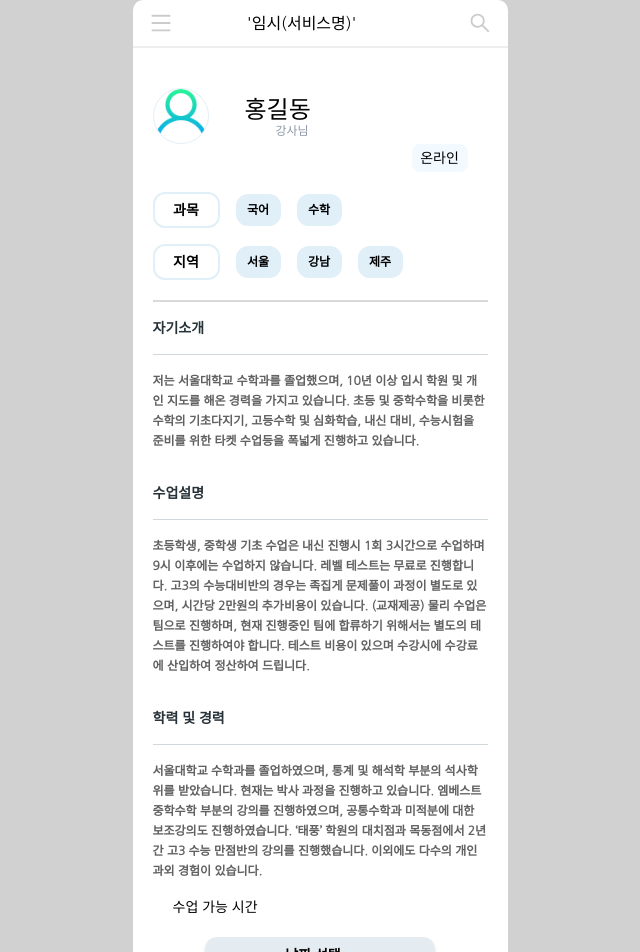
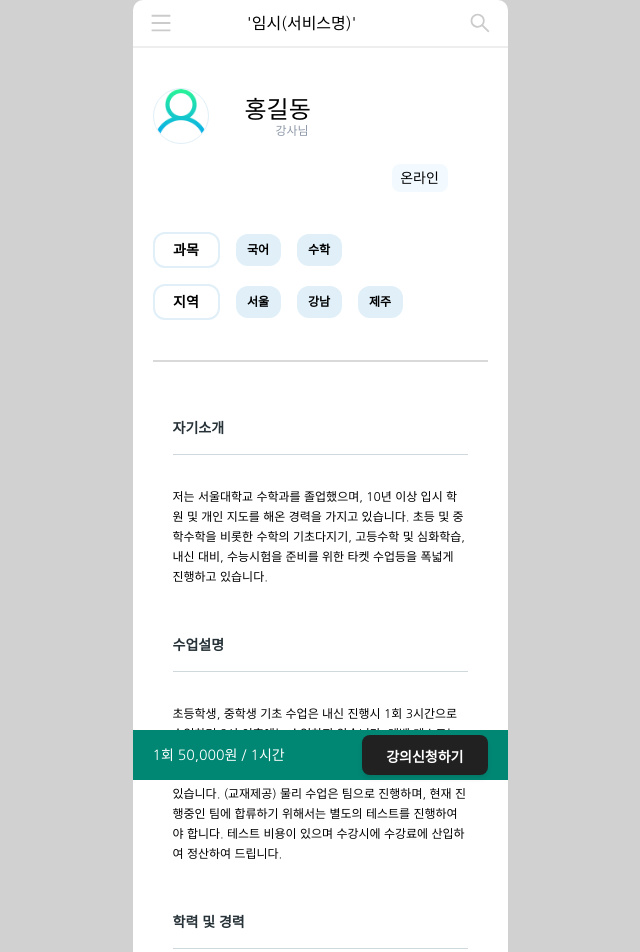
Before and after one commit to codestates-seb/seb45_main_010, a React (Vite) app in the folder client/: page /detail in a window 1280 px wide. Shown: the top 952 px of the page, without its empty margins (320-960 px from the left). Built offline with nearby package versions, Linux system fonts and the light colour scheme.

Commit message:
[feat] accordion layout finished

```diff
--- a/client/src/pages/DetailPage/DetailPage.tsx
+++ b/client/src/pages/DetailPage/DetailPage.tsx
@@ -13,6 +13,7 @@ export default function DetailPage() {
   const handleOpenAcc3 = () => setOpenAcc3((cur) => !cur);
 
   return (
+    <>
       <div className="m-5 my-10">
         <div className="flex flex-row items-center gap-6">
           <img
@@ -25,7 +26,7 @@ export default function DetailPage() {
             <div className="font-normal text-[#8E98A8] text-xs ml-[43px] mt-[-10px]">강사님</div>
           </div>
         </div>
-      <div className="flex justify-end gap-5 m-5 mt-0">
+        <div className="flex justify-end gap-5 m-10 mt-5">
           <div className="flex items-center justify-center text-sm rounded-lg h-7 w-14 bg-mint-3">
             온라인
           </div>
@@ -43,7 +44,7 @@ export default function DetailPage() {
             </div>
           </div>
         </div>
-      <div className="flex flex-wrap items-center gap-4 mt-4 mb-5">
+        <div className="flex flex-wrap items-center gap-4 mt-4 mb-10">
           <div className="flex items-center justify-center gap-2 p-2 text-sm font-bold text-black border-2 rounded-xl h-9 basis-1/5 border-mint-2">
             지역
           </div>
@@ -59,44 +60,44 @@ export default function DetailPage() {
             </div>
           </div>
         </div>
-      <div className="border-b-2 border-grey-1"></div>
+        <div className="mb-10 border-b-2 border-grey-1"></div>
         <>
-        <Accordion open={openAcc1}>
-          <AccordionHeader onClick={handleOpenAcc1} className="text-sm">
+          <Accordion open={openAcc1} className="px-5">
+            <AccordionHeader onClick={handleOpenAcc1} className="my-4 text-sm font-semibold">
               자기소개
             </AccordionHeader>
-          <AccordionBody className="text-xs font-black leading-5">
+            <AccordionBody className="text-xs font-normal leading-5 text-black">
               저는 서울대학교 수학과를 졸업했으며, 10년 이상 입시 학원 및 개인 지도를 해온 경력을
-            가지고 있습니다. 초등 및 중학수학을 비롯한 수학의 기초다지기, 고등수학 및 심화학습, 내신
-            대비, 수능시험을 준비를 위한 타켓 수업등을 폭넓게 진행하고 있습니다.
+              가지고 있습니다. 초등 및 중학수학을 비롯한 수학의 기초다지기, 고등수학 및 심화학습,
+              내신 대비, 수능시험을 준비를 위한 타켓 수업등을 폭넓게 진행하고 있습니다.
             </AccordionBody>
           </Accordion>
-        <Accordion open={openAcc2}>
-          <AccordionHeader onClick={handleOpenAcc2} className="text-sm">
+          <Accordion open={openAcc2} className="px-5">
+            <AccordionHeader onClick={handleOpenAcc2} className="my-4 text-sm font-semibold">
               수업설명
             </AccordionHeader>
-          <AccordionBody className="text-xs font-black leading-5">
+            <AccordionBody className="text-xs font-normal leading-5 text-black">
               초등학생, 중학생 기초 수업은 내신 진행시 1회 3시간으로 수업하며 9시 이후에는 수업하지
               않습니다. 레벨 테스트는 무료로 진행합니다. 고3의 수능대비반의 경우는 족집게 문제풀이
-            과정이 별도로 있으며, 시간당 2만원의 추가비용이 있습니다. (교재제공) 물리 수업은 팀으로
-            진행하며, 현재 진행중인 팀에 합류하기 위해서는 별도의 테스트를 진행하여야 합니다. 테스트
-            비용이 있으며 수강시에 수강료에 산입하여 정산하여 드립니다.
+              과정이 별도로 있으며, 시간당 2만원의 추가비용이 있습니다. (교재제공) 물리 수업은
+              팀으로 진행하며, 현재 진행중인 팀에 합류하기 위해서는 별도의 테스트를 진행하여야
+              합니다. 테스트 비용이 있으며 수강시에 수강료에 산입하여 정산하여 드립니다.
             </AccordionBody>
           </Accordion>
-        <Accordion open={openAcc3}>
-          <AccordionHeader onClick={handleOpenAcc3} className="text-sm">
+          <Accordion open={openAcc3} className="px-5">
+            <AccordionHeader onClick={handleOpenAcc3} className="my-4 text-sm font-semibold">
               학력 및 경력
             </AccordionHeader>
-          <AccordionBody className="text-xs font-black leading-5">
+            <AccordionBody className="text-xs font-normal leading-5 text-black">
               서울대학교 수학과를 졸업하였으며, 통계 및 해석학 부분의 석사학위를 받았습니다. 현재는
-            박사 과정을 진행하고 있습니다. 엠베스트 중학수학 부분의 강의를 진행하였으며, 공통수학과
-            미적분에 대한 보조강의도 진행하였습니다. ‘태풍’ 학원의 대치점과 목동점에서 2년간 고3
-            수능 만점반의 강의를 진행했습니다. 이외에도 다수의 개인과외 경험이 있습니다.
+              박사 과정을 진행하고 있습니다. 엠베스트 중학수학 부분의 강의를 진행하였으며,
+              공통수학과 미적분에 대한 보조강의도 진행하였습니다. ‘태풍’ 학원의 대치점과 목동점에서
+              2년간 고3 수능 만점반의 강의를 진행했습니다. 이외에도 다수의 개인과외 경험이 있습니다.
             </AccordionBody>
           </Accordion>
         </>
         <>
-        <p className="mx-5 mb-5 text-sm">수업 가능 시간</p>
+          <p className="m-5 text-sm mt-[40px]">수업 가능 시간</p>
           <div className="flex flex-col items-center justify-center gap-5">
             <Button
               className="flex items-center justify-between p-2 text-sm font-bold text-black bg-mint-4 rounded-xl w-[230px] border-mint-2"
@@ -123,5 +124,10 @@ export default function DetailPage() {
           </div>
         </>
       </div>
+      <div className="fixed bottom-5 h-[50px] flex items-center justify-between px-5 w-[375px] bg-[#008774]">
+        <div className="text-sm text-white">1회 50,000원 / 1시간</div>
+        <Button className="h-10 text-sm">강의신청하기</Button>
+      </div>
+    </>
   );
 }
```
Lines whose indentation alone changed are shown as unchanged.
